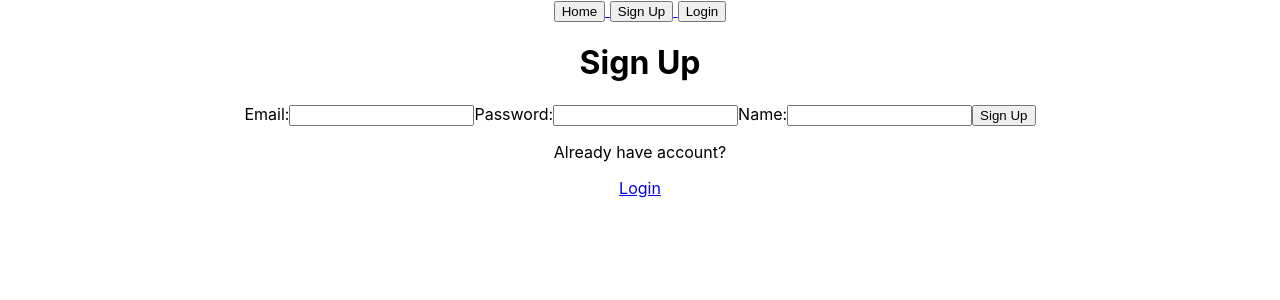
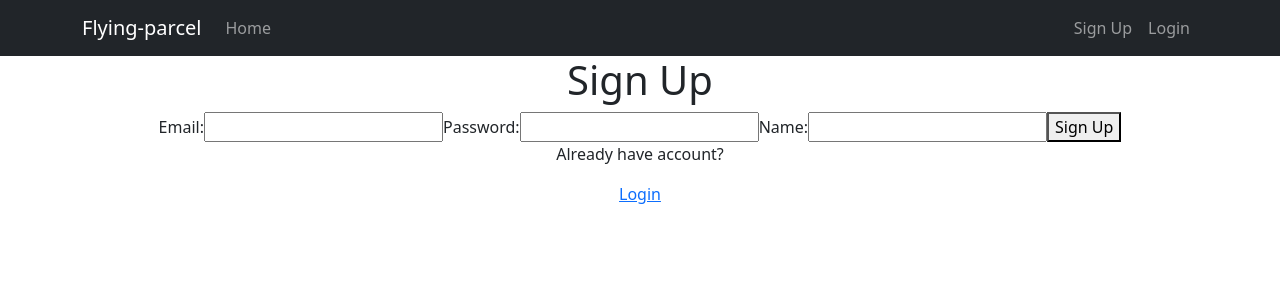
Before and after one commit to cametolearnthis/flying-parcel-client, a React (Create React App) app: page /signup in a window 1280 px wide. Shown: the top 300 px of the page. Built offline with nearby package versions, Linux system fonts and the light colour scheme.

Commit message:
do css navbar

```diff
--- a/package.json
+++ b/package.json
@@ -7,7 +7,9 @@
     "@testing-library/react": "^13.4.0",
     "@testing-library/user-event": "^13.5.0",
     "axios": "^1.2.4",
+    "bootstrap": "^5.2.3",
     "react": "^18.2.0",
+    "react-bootstrap": "^2.7.0",
     "react-dom": "^18.2.0",
     "react-router-dom": "^6.7.0",
     "react-scripts": "5.0.1",
--- a/src/components/Navbar.js
+++ b/src/components/Navbar.js
@@ -1,42 +1,73 @@
 import { Link } from "react-router-dom";
 import { useContext } from "react";
 import { AuthContext } from "../context/auth.context";
+import Container from "react-bootstrap/Container";
+import Nav from "react-bootstrap/Nav";
+import Navbar from "react-bootstrap/Navbar";
+import { Button } from "bootstrap";
 
-function Navbar() {
-  const { isLoggedIn, user, logOutUser } = useContext(AuthContext);
+function NavBar() {
+  const { isLoggedIn, user, logOutUser, isManager } = useContext(AuthContext);
   return (
-    <nav>
-      <Link to="/">
-        <button>Home</button>
-      </Link>
-      {isLoggedIn && (
     <>
-          <Link to="/deliveries">
-            <button>Deliveries</button>
-          </Link>
-          <Link to="/items">
-            <button>Registered items</button>
-          </Link>
-
-          <button onClick={logOutUser}>Logout</button>
-          <span>Hello, {user && user.name}</span>
+      <Navbar collapseOnSelect expand="lg" bg="dark" variant="dark">
+        <Container>
+          <Navbar.Brand href="#home">Flying-parcel</Navbar.Brand>
+          <Navbar.Toggle aria-controls="responsive-navbar-nav" />
+          <Navbar.Collapse id="responsive-navbar-nav">
+            <Nav className="me-auto">
+              <Nav.Link as={Link} to="/">
+                Home
+              </Nav.Link>
+              {isLoggedIn && isManager && (
+                <>
+                  <Nav.Link as={Link} to="/deliveries">
+                    Deliveries
+                  </Nav.Link>
+                  <Nav.Link as={Link} to="/items">
+                    Items
+                  </Nav.Link>
                 </>
               )}
-
+              {!isManager && isLoggedIn && (
+                <Nav.Link as={Link} to="/deliveries">
+                  Deliveries
+                </Nav.Link>
+              )}
+            </Nav>
+            <Nav>
               {!isLoggedIn && (
                 <>
-          <Link to="/signup">
-            {" "}
-            <button>Sign Up</button>{" "}
-          </Link>
-          <Link to="/login">
-            {" "}
-            <button>Login</button>{" "}
+                  <Nav.Link as={Link} to="/signup">
+                    Sign Up
+                  </Nav.Link>
+                  <Nav.Link as={Link} to="/login">
+                    Login
+                  </Nav.Link>
+                </>
+              )}
+              {!isManager && isLoggedIn && (
+                <>
+                  <span className="spanInNav">Hello, {user && user.name}</span>
+                  <Link className="signupButton" onClick={logOutUser}>
+                    Logout
                   </Link>
                 </>
               )}
-    </nav>
+              {isManager && isLoggedIn && (
+                <>
+                  <span className="spanInNav">Hello, {user && user.name}</span>
+                  <Link className="signupButton" onClick={logOutUser}>
+                    Logout
+                  </Link>
+                </>
+              )}
+            </Nav>
+          </Navbar.Collapse>
+        </Container>
+      </Navbar>
+    </>
   );
 }
 
-export default Navbar;
+export default NavBar;
--- a/src/index.css
+++ b/src/index.css
@@ -1,13 +1,11 @@
-body {
-  margin: 0;
-  font-family: -apple-system, BlinkMacSystemFont, 'Segoe UI', 'Roboto', 'Oxygen',
-    'Ubuntu', 'Cantarell', 'Fira Sans', 'Droid Sans', 'Helvetica Neue',
-    sans-serif;
-  -webkit-font-smoothing: antialiased;
-  -moz-osx-font-smoothing: grayscale;
+.spanInNav {
+  color: grey;
+  margin-right: 1rem;
 }
-
-code {
-  font-family: source-code-pro, Menlo, Monaco, Consolas, 'Courier New',
-    monospace;
+.signupButton {
+  color: grey;
+  text-decoration: none;
 }
+.signupButton:hover {
+  color: rgb(177, 170, 170);
+}
--- a/src/index.js
+++ b/src/index.js
@@ -5,6 +5,7 @@ import App from "./App";
 import reportWebVitals from "./reportWebVitals";
 import { BrowserRouter as Router } from "react-router-dom";
 import { AuthProviderWrapper } from "./context/auth.context";
+import "bootstrap/dist/css/bootstrap.min.css";
 
 const root = ReactDOM.createRoot(document.getElementById("root"));
 root.render(
```
Also changed, not shown: 1 other file (tests, documents, lock files or other folders). Lines whose indentation alone changed are shown as unchanged.
